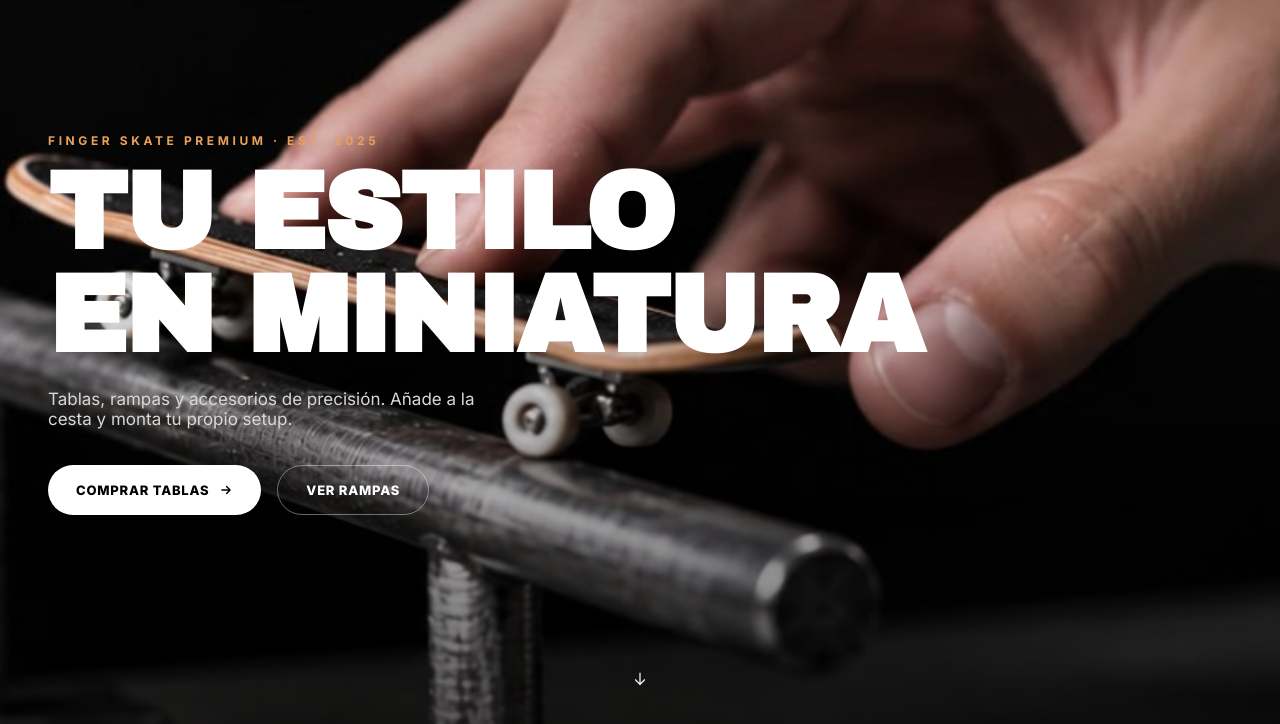
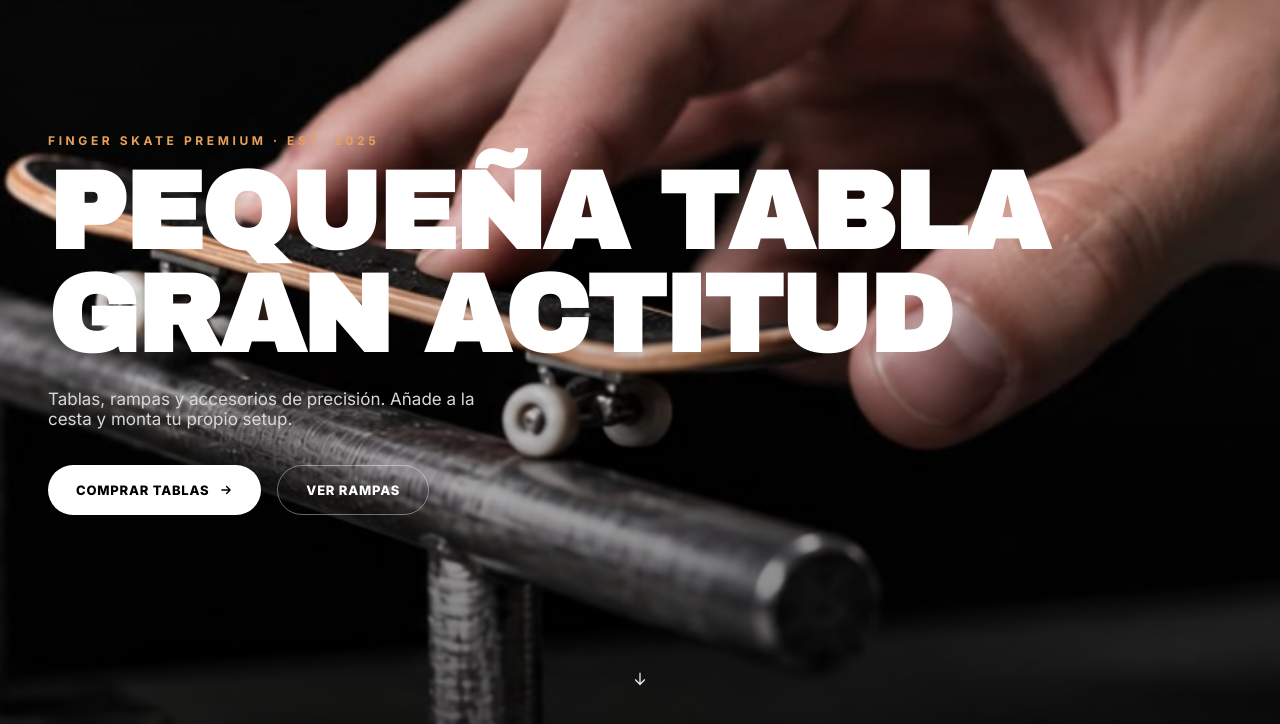
Before and after one commit to juanle-lopez/finger-skate-shop, a plain HTML site: page index.html in a window 1280 px wide. Shown: the part 76-800 px from the top of the page. Drawn offline with Linux system fonts and the light colour scheme.

Commit message:
Cambia el titular del hero por algo mas original
Co-Authored-By: Claude Sonnet 5 <noreply@anthropic.com>
Claude-Session: https://claude.ai/code/session_01SGk94yziQacjRajWUFLNAq

```diff
--- a/index.html
+++ b/index.html
@@ -203,7 +203,7 @@ FINGER SKATE
 <div class="scrim"></div>
 <div class="hero-inner">
 <div class="eyebrow">Finger skate premium · est. 2025</div>
-<h1 class="title">TU ESTILO<br>EN MINIATURA</h1>
+<h1 class="title">PEQUEÑA TABLA<br>GRAN ACTITUD</h1>
 <p class="sub">Tablas, rampas y accesorios de precisión. Añade a la cesta y monta tu propio setup.</p>
 <div class="btnrow">
 <a href="#tablas" class="btn">Comprar tablas
```
